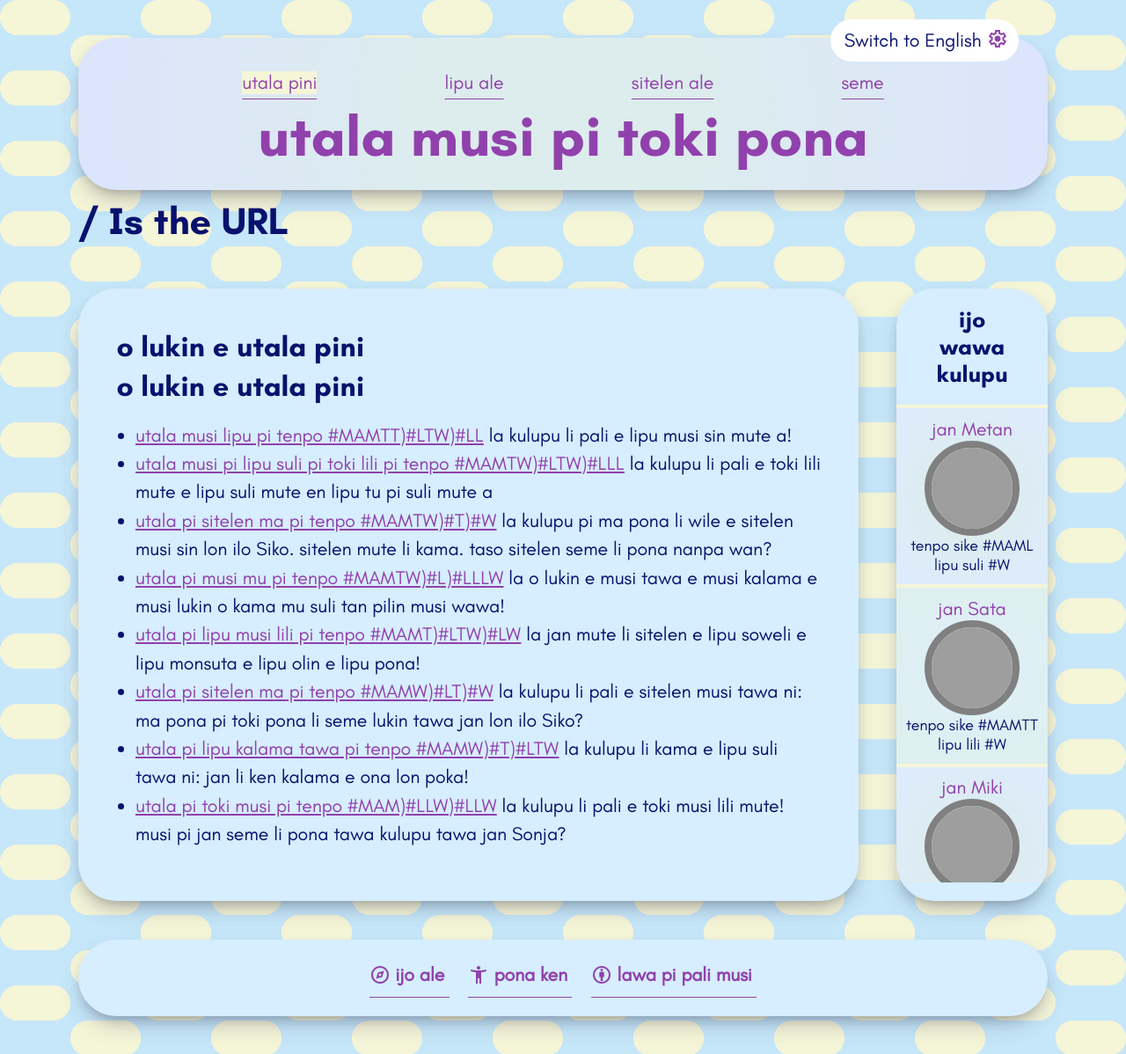
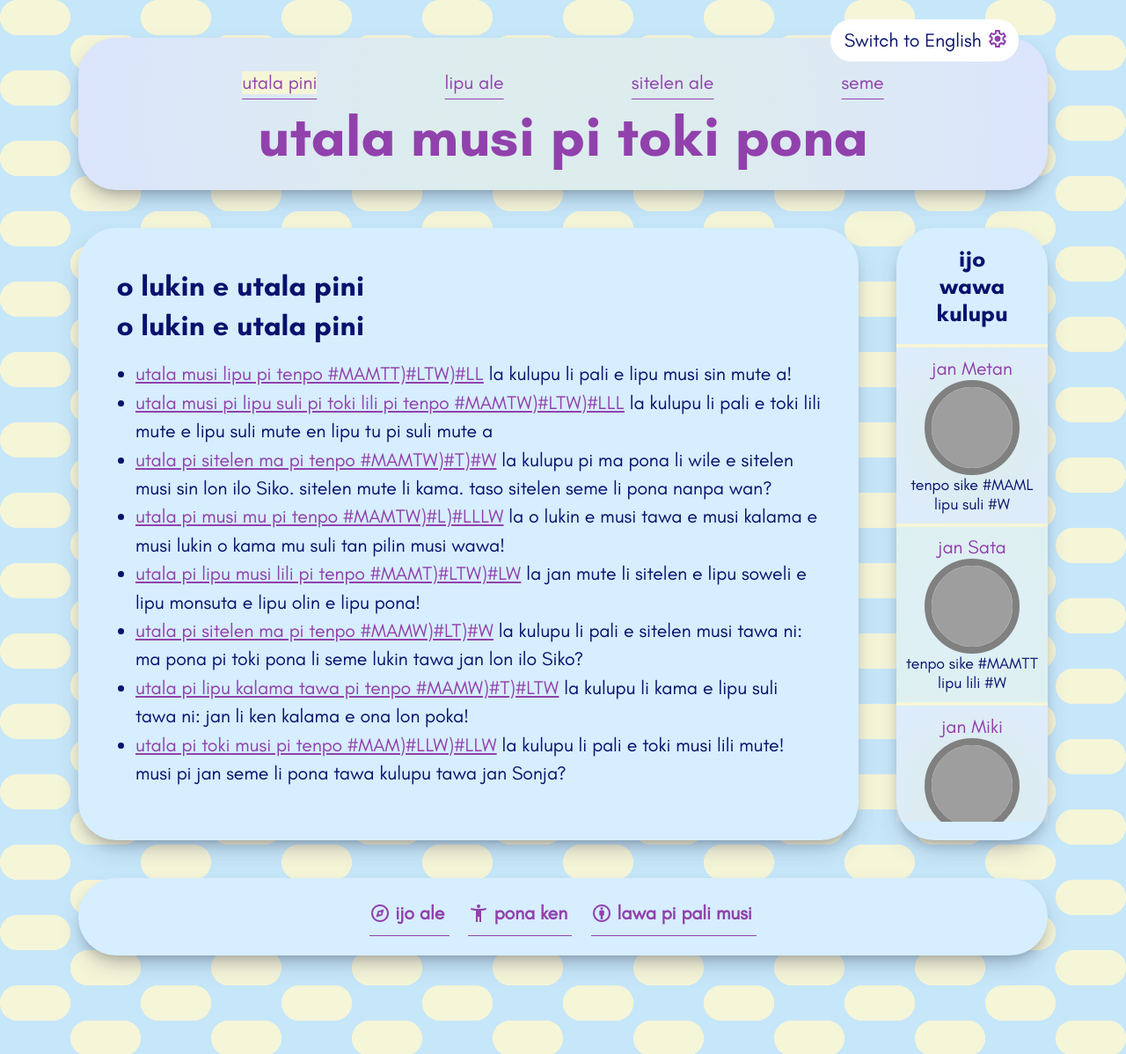
Before and after one commit to raacz/utala, a Jekyll site: the page built from index.md, in a window 1280 px wide, cut to the strip 0-1198 px from the top of the page. Shown: the whole strip at 88% size. Built offline with Jekyll 4.4.1, drawn with Linux system fonts in a browser that asks for light colours; our own code applies the rules of GitHub Pages for plain Markdown files; grey boxes are pictures that could not be loaded.

Commit message:
o pona e pakala pini

```diff
--- a/_includes/lawa_tok.html
+++ b/_includes/lawa_tok.html
@@ -87,7 +87,6 @@ o wile e nimi 'langSwitch'
         </nav>
 
     </div>
-    <h1>{{ page.url }} Is the URL</h1>
 
 
 </header>
```
